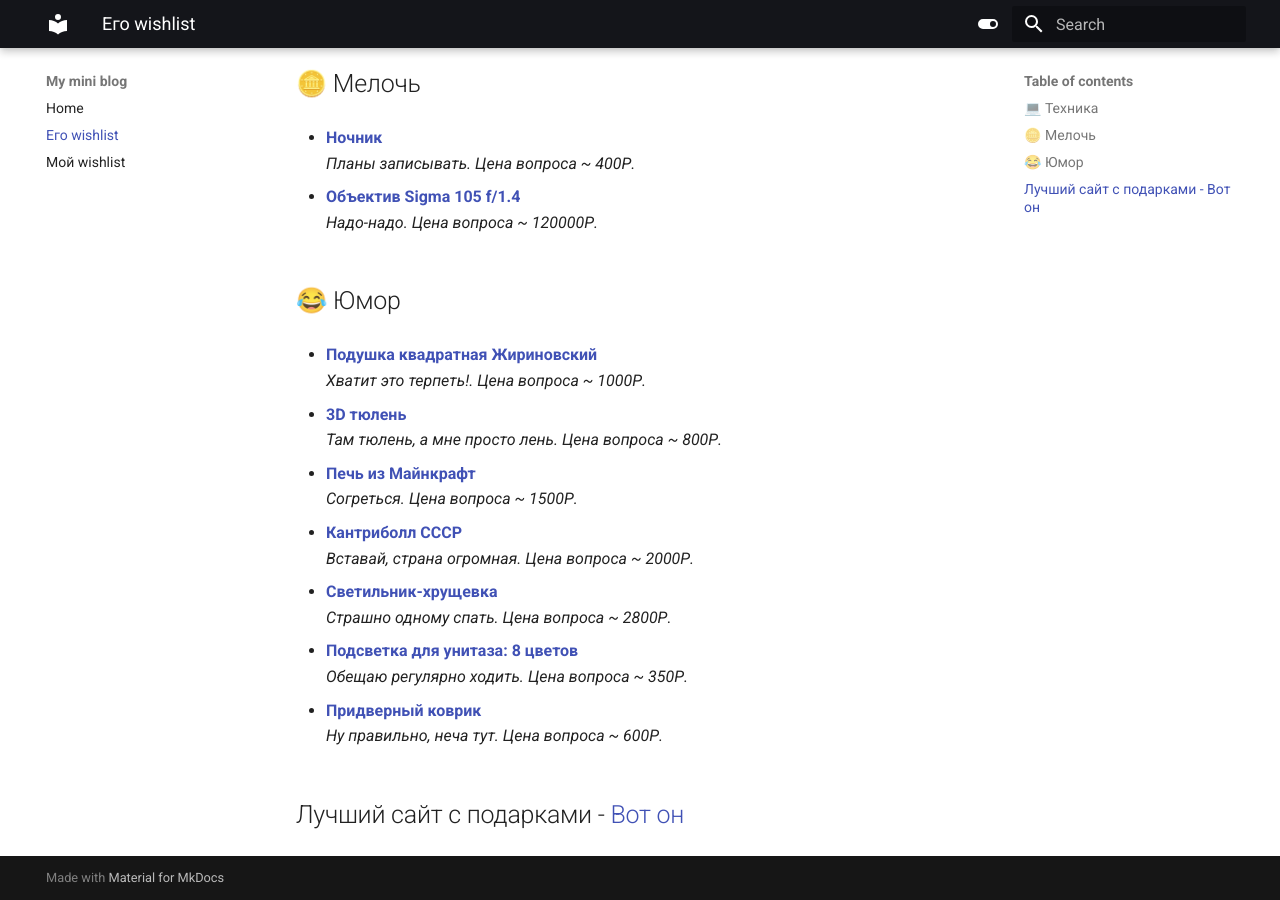
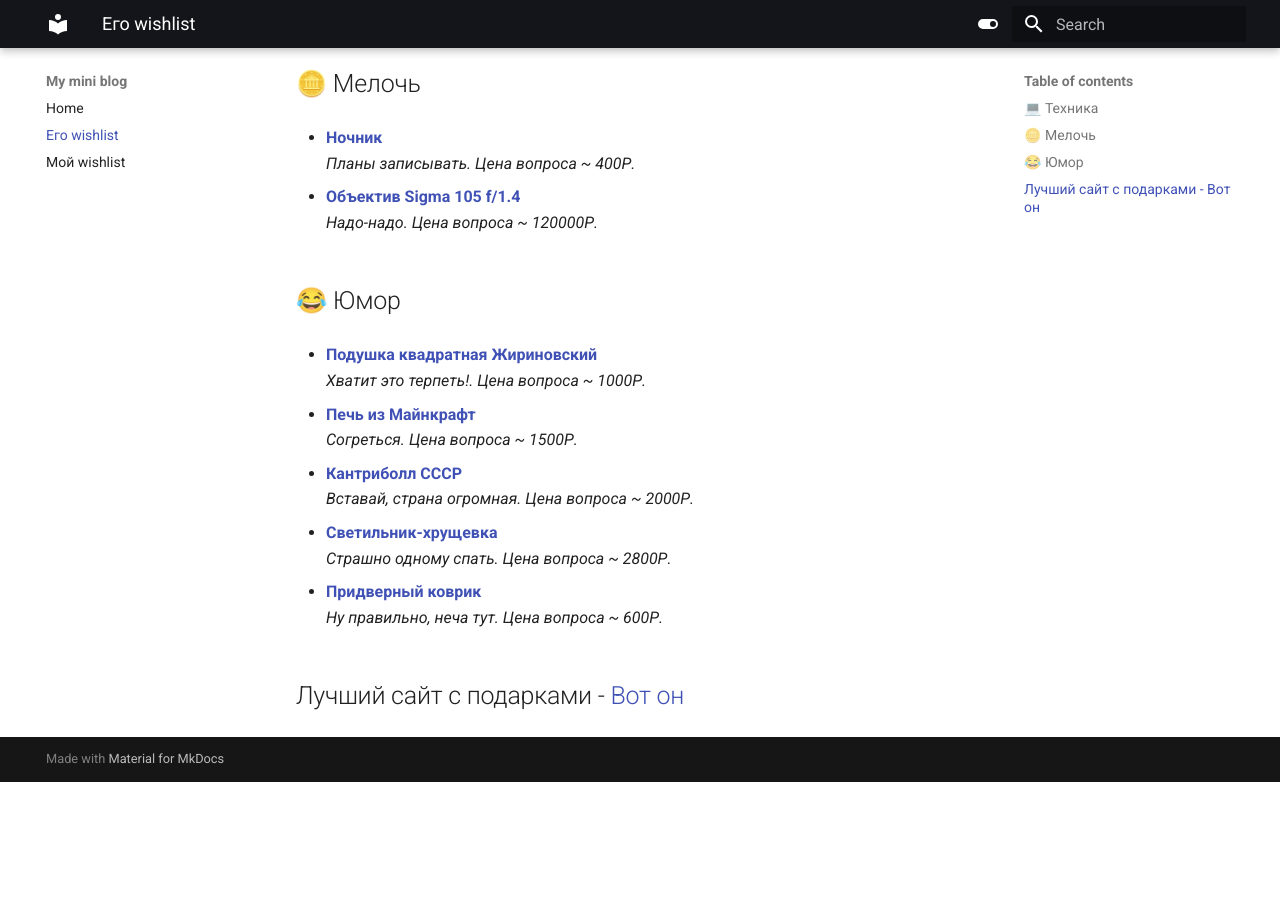
Before and after one commit to Feldmarshxll/personal-blog, an MkDocs documentation site: the page built from docs/Его wishlist 🎉.md, in a window 1280 px wide and 900 px high, scrolled down 718 px. Built offline with MkDocs 1.6.1 and Material for MkDocs 9.7.7, drawn with Linux system fonts in a browser that asks for light colours; after the commit the page ends 1500 px from its top, so only the background shows below that.

Commit message:
вцвцвцвцв

```diff
--- a/docs/Его wishlist 🎉.md
+++ b/docs/Его wishlist 🎉.md
@@ -37,9 +37,6 @@
 - **[Подушка квадратная Жириновский](https://market.yandex.ru/cc/jPcCSDT)**
   _Хватит это терпеть!. Цена вопроса ~ 1000Р._
 
-- **[3D тюлень](https://market.yandex.ru/cc/LShEXCs)**
-  _Там тюлень, а мне просто лень. Цена вопроса ~ 800Р._
-
 - **[Печь из Майнкрафт](https://market.yandex.ru/cc/Onv7C22)**
   _Согреться. Цена вопроса ~ 1500Р._
 
@@ -49,9 +46,6 @@
 - **[Светильник-хрущевка](https://market.yandex.ru/cc/9U74Omw)**
   _Страшно одному спать. Цена вопроса ~ 2800Р._
 
-- **[Подсветка для унитаза: 8 цветов](https://market.yandex.ru/cc/4PNP82E)**
-  _Обещаю регулярно ходить. Цена вопроса ~ 350Р._
-
 - **[Придверный коврик](https://market.yandex.ru/cc/8k96Tiv)**
   _Ну правильно, неча тут. Цена вопроса ~ 600Р._
 
```
